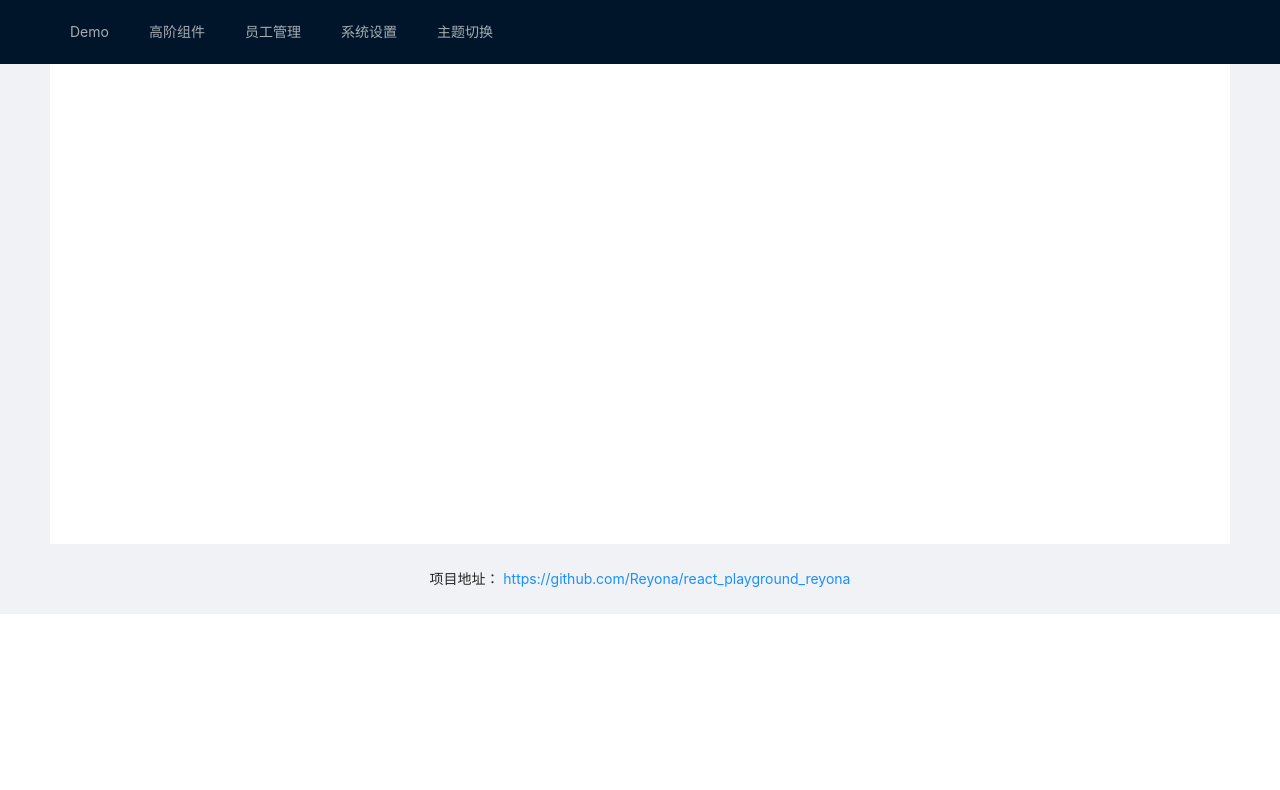
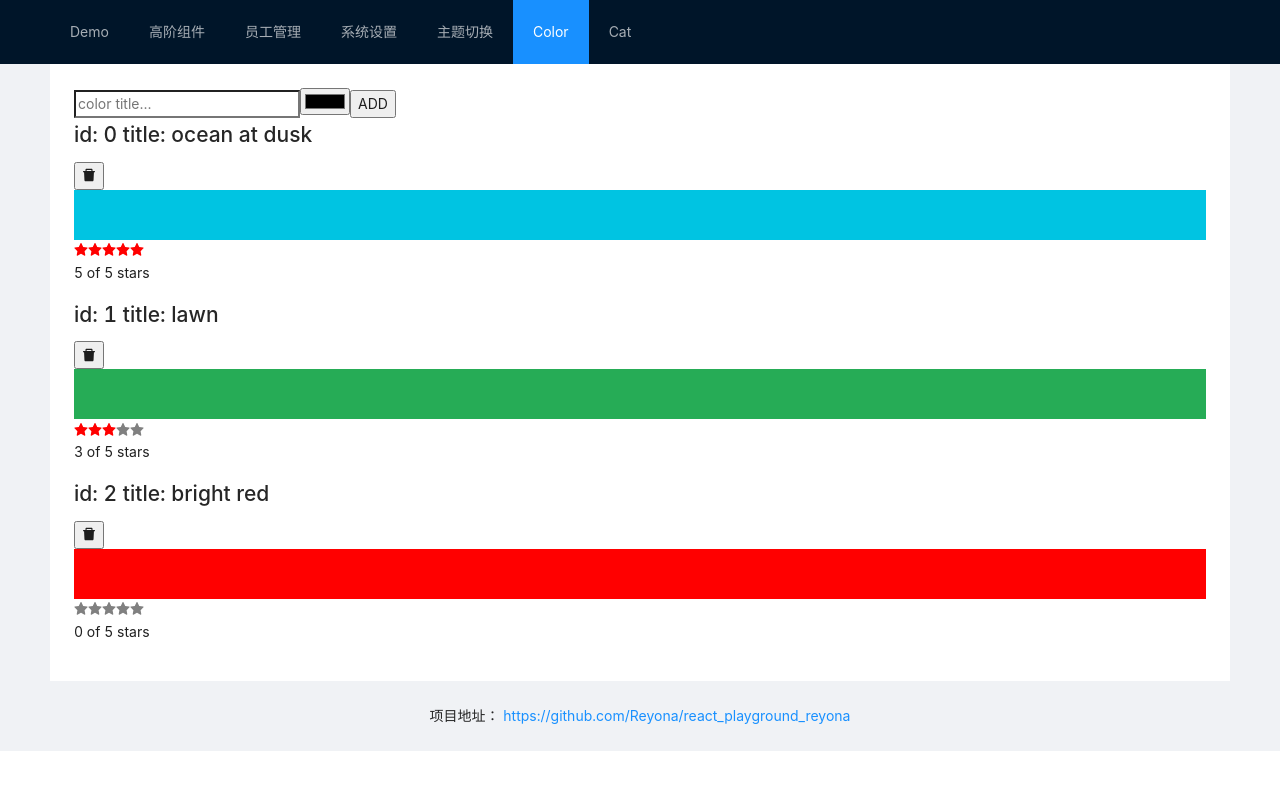
Before and after one commit to Reyona/react_playground_reyona, a React (Create React App) app: page /color in a window 1280 px wide. Shown: the top 790 px of the page. Built offline with nearby package versions, Linux system fonts and the light colour scheme.

Commit message:
add: color demo and cat demo

```diff
--- a/src/App.tsx
+++ b/src/App.tsx
@@ -8,6 +8,8 @@ import Employee from '@pages/employee'
 import Settings from '@pages/settings'
 import ThemedPage from '@/pages/theme'
 import HocPage from '@/pages/hoc'
+import ColorPage from '@/pages/color'
+import CatPage from '@/pages/cat'
 
 const { Header, Content, Footer } = Layout;
 
@@ -20,6 +22,8 @@ function App({ match }: any) {
     { label: '员工管理', key: 'employee', to: '/employee' },
     { label: '系统设置', key: 'settings', to: '/settings' },
     { label: '主题切换', key: 'themes', to: '/themes' },
+    { label: 'Color', key: 'color', to: '/color' },
+    { label: 'Cat', key: 'cat', to: '/cat' },
   ]
   return (
     <ConfigProvider locale={zhCN}>
@@ -41,6 +45,8 @@ function App({ match }: any) {
             <Route path="/employee" component={ Employee } />
             <Route path="/settings" component={ Settings } />
             <Route path="/themes" component={ ThemedPage } />
+            <Route path="/color" component={ ColorPage } />
+            <Route path="/cat" component={ CatPage } />
           </div>
         </Content>
         <Footer className="footer">
--- /dev/null
+++ b/src/common/hooks.js
@@ -0,0 +1,9 @@
+import { useState } from "react";
+
+export const useInput = initialValue => {
+  const [value, setValue] = useState(initialValue);
+  return [
+    { value, onChange: e => setValue(e.target.value) },
+    () => setValue(initialValue)
+  ];
+};
--- /dev/null
+++ b/src/common/utils.js
@@ -0,0 +1 @@
+export const createArray = length => [...Array(length)];
--- /dev/null
+++ b/src/components/color/AddColorForm.js
@@ -0,0 +1,29 @@
+import React from "react";
+import { useInput } from "@/common/hooks";
+import { useColors } from "@/components/color/ColorProvider";
+
+export default function AddColorForm() {
+  const [titleProps, resetTitle] = useInput("");
+  const [colorProps, resetColor] = useInput("#000000");
+  const { addColor } = useColors();
+
+  const submit = e => {
+    e.preventDefault();
+    addColor(titleProps.value, colorProps.value);
+    resetTitle();
+    resetColor();
+  };
+
+  return (
+    <form onSubmit={ submit }>
+      <input
+        { ...titleProps }
+        type="text"
+        placeholder="color title..."
+        required
+      />
+      <input { ...colorProps } type="color" required />
+      <button>ADD</button>
+    </form>
+  );
+}
--- /dev/null
+++ b/src/components/color/Color.js
@@ -0,0 +1,23 @@
+import React from "react";
+import { DeleteFilled } from '@ant-design/icons';
+import StarRating from "@/components/color/StarRating";
+import { useColors } from "@/components/color/ColorProvider";
+
+export default function Color({ id, title, color, rating }) {
+  const { rateColor, removeColor } = useColors();
+  return (
+    <section>
+      <h1>
+        id: { id } title: { title }
+      </h1>
+      <button onClick={() => removeColor(id)}>
+        <DeleteFilled />
+      </button>
+      <div style={{ height: 50, backgroundColor: color }} />
+      <StarRating
+        selectedStars={ rating }
+        onRate={ (rating) => rateColor(id, rating) }
+      />
+    </section>
+  );
+}
--- /dev/null
+++ b/src/components/color/ColorList.js
@@ -0,0 +1,17 @@
+import React from "react";
+import Color from "@/components/color/Color";
+import { useColors } from "@/components/color/ColorProvider";
+
+export default function ColorList() {
+  const { colors } = useColors();
+
+  if (!colors.length) return <div>No Colors Listed. (Add a Color)</div>;
+
+  return (
+    <div>
+      { colors.map(color => (
+        <Color key={ color.id } { ...color } />
+      )) }
+    </div>
+  );
+}
--- /dev/null
+++ b/src/components/color/ColorProvider.js
@@ -0,0 +1,43 @@
+import React, {
+    createContext,
+    useState,
+    useContext
+  } from "react";
+  import colorData from "./color-data.json";
+
+  const ColorContext = createContext();
+  export const useColors = () => useContext(ColorContext);
+
+  export default function ColorProvider({ children }) {
+    const [colors, setColors] = useState(colorData);
+
+    const addColor = (title, color) =>
+      setColors([
+        ...colors,
+        {
+          id: colors.length,
+          rating: 0,
+          title,
+          color
+        }
+      ]);
+
+    const rateColor = (id, rating) =>
+      setColors(
+        colors.map((color) => (color.id === id ? { ...color, rating } : color))
+      );
+
+    const removeColor = (id) =>
+      setColors(colors.filter((color) => color.id !== id));
+
+    console.log("render");
+    return (
+      <>
+        <ColorContext.Provider
+          value={{ colors, addColor, removeColor, rateColor }}
+        >
+          { children }
+        </ColorContext.Provider>
+      </>
+    );
+  }
--- /dev/null
+++ b/src/components/color/Star.js
@@ -0,0 +1,6 @@
+import React from "react";
+import { StarFilled } from '@ant-design/icons';
+
+export default function Star({ selected = false, onSelect = f => f }) {
+  return <StarFilled style={{ color: selected ? "red" : "grey" }} onClick={onSelect} />;
+}
--- /dev/null
+++ b/src/components/color/StarRating.js
@@ -0,0 +1,24 @@
+import React from "react";
+import { createArray } from "@/common/utils";
+import Star from "@/components/color/Star";
+
+export default function StarRating({
+  totalStars = 5,
+  selectedStars = 0,
+  onRate = f => f
+}) {
+  return (
+    <>
+      { createArray(totalStars).map((n, i) => (
+        <Star
+          key={ i }
+          selected={ selectedStars > i }
+          onSelect={ () => onRate(i + 1) }
+        />
+      )) }
+      <p>
+        { selectedStars } of { totalStars } stars
+      </p>
+    </>
+  );
+}
--- /dev/null
+++ b/src/components/color/color-data.json
@@ -0,0 +1,20 @@
+[
+    {
+      "id": 0,
+      "title": "ocean at dusk",
+      "color": "#00c4e2",
+      "rating": 5
+    },
+    {
+      "id": 1,
+      "title": "lawn",
+      "color": "#26ac56",
+      "rating": 3
+    },
+    {
+      "id": 2,
+      "title": "bright red",
+      "color": "#ff0000",
+      "rating": 0
+    }
+  ]
--- /dev/null
+++ b/src/pages/cat/index.js
@@ -0,0 +1,54 @@
+import React, {
+    useState,
+    useMemo,
+    useReducer,
+    useCallback,
+    memo,
+    useEffect
+} from "react";
+
+function Cat({ name, meow = (f) => f }) {
+    console.log("3333333 rendering ", name);
+
+    return <p onClick={() => meow(name)}>{name}</p>;
+}
+const PureCat = memo(Cat);
+
+export default function CatPage() {
+    const [number, setNumber] = useReducer((number, newNumber) => {
+        return number + newNumber;
+      }, 0);
+
+
+
+    const [text, setText] = useState("cat name");
+    const [cats, setCats] = useReducer((list, newCat) => [...list, newCat], [
+        "Tom",
+        "Jame"
+    ]);
+    const testMeow = useCallback((name) => console.log(name, "is meowing"), []);
+
+    const wordsCount = useMemo(() => {
+        console.log("useMemo: text: ", text);
+        return text.split(" ").length;
+    }, [text]);
+
+    useEffect(() => {
+        console.log("useEffect: wordsCount: ", wordsCount);
+    }, [wordsCount]);
+
+    console.log("render");
+    return (
+        <>
+            <h1 onClick={() => setNumber(30)}>{number}</h1>
+
+            <input value={ text } onChange={ (e) => setText(e.target.value) } />
+            <button onClick={ (e) => setCats(text) }>add cat</button>
+            <div>
+                {cats.map((name, index) => (
+                    <PureCat key={ index } name={ name } meow={ testMeow } />
+                ))}
+            </div>
+        </>
+    );
+}
--- /dev/null
+++ b/src/pages/color/index.js
@@ -0,0 +1,12 @@
+import ColorProvider from "@/components/color/ColorProvider";
+import ColorList from "@/components/color/ColorList.js";
+import AddColorForm from "@/components/color/AddColorForm";
+
+export default function ColorPage() {
+  return (
+    <ColorProvider>
+      <AddColorForm />
+      <ColorList />
+    </ColorProvider>
+  );
+}
```
